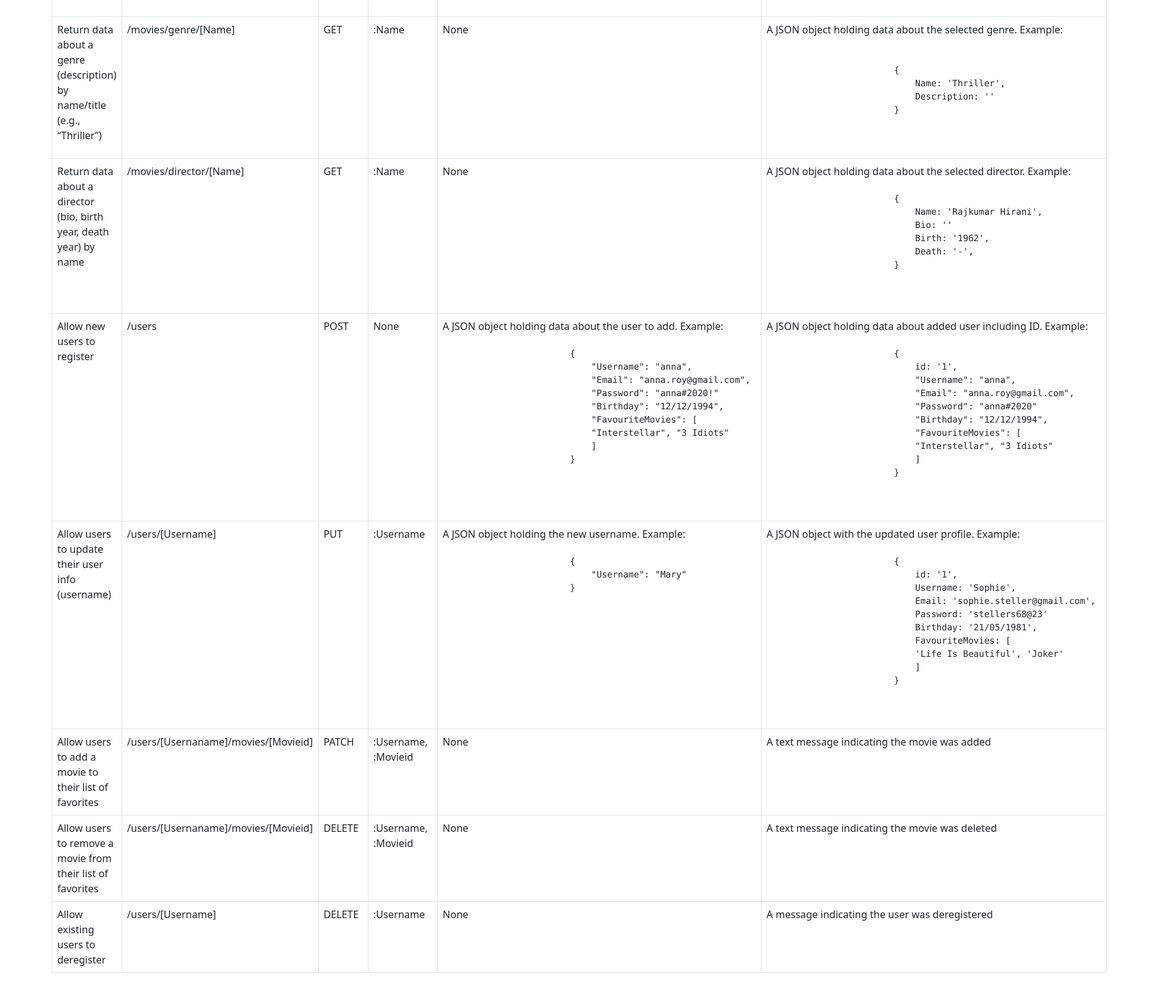
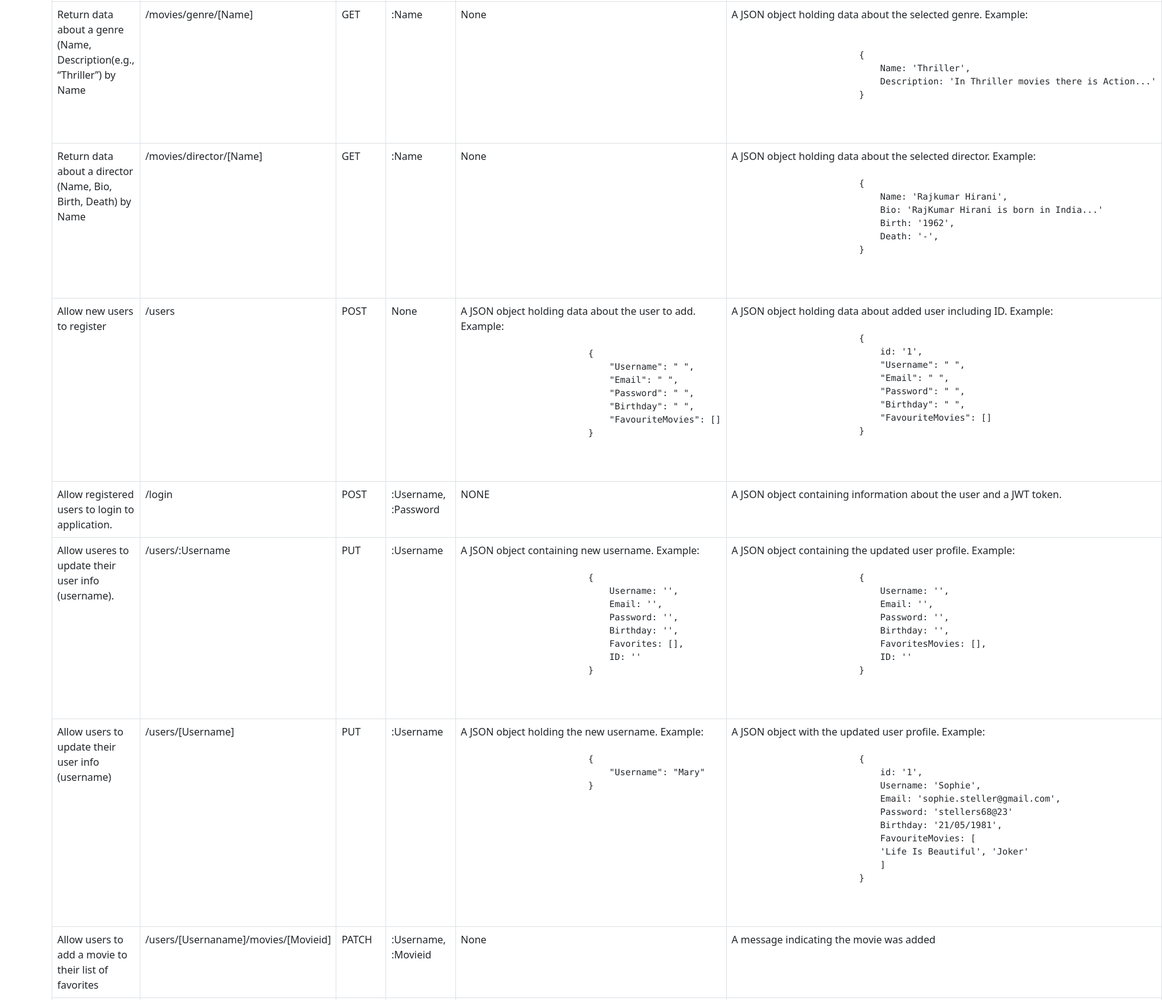
Before and after one commit to Aneri3112/myFlix, a website: page public/documentation.html in a window 1280 px wide. Shown: the part 759-2347 px from the top of the page at 63% size, 1845 px wide, since content can reach past the window. Before the commit the page ends 2320 px from the top, so only its background shows below. Drawn offline with nearby package versions, Linux system fonts and the light colour scheme.

Commit message:
Update Documentation

```diff
--- a/public/documentation.html
+++ b/public/documentation.html
@@ -66,7 +66,7 @@
          </tr>
 
         <tr>
-            <td>Return data about a genre (description) by name/title (e.g., “Thriller”)</td>
+            <td>Return data about a genre (Name, Description(e.g., “Thriller”) by Name</td>
             <td>/movies/genre/[Name]</td>
             <td>GET</td>
             <td>:Name</td>
@@ -76,7 +76,7 @@
                     <code>
                         {
                             Name: 'Thriller',
-                            Description: ''
+                            Description: 'In Thriller movies there is Action...'
                         }
                     </code>
                 </pre>
@@ -84,7 +84,7 @@
         </tr>
 
         <tr>
-            <td>Return data about a director (bio, birth year, death year) by name</td>
+            <td>Return data about a director (Name, Bio, Birth, Death) by Name</td>
             <td>/movies/director/[Name]</td>
             <td>GET</td>
             <td>:Name</td>
@@ -94,7 +94,7 @@
                     <code>
                         {
                             Name: 'Rajkumar Hirani',
-                            Bio: ''
+                            Bio: 'RajKumar Hirani is born in India...'
                             Birth: '1962',
                             Death: '-',
                         }
@@ -112,13 +112,11 @@
                 <pre>
                     <code>
                         {
-                            "Username": "anna",
-                            "Email": "anna.roy@gmail.com",
-                            "Password": "anna#2020!"
-                            "Birthday": "12/12/1994",
-                            "FavouriteMovies": [
-                            "Interstellar", "3 Idiots"
-                            ]
+                            "Username": " ",
+                            "Email": " ",
+                            "Password": " ",
+                            "Birthday": " ",
+                            "FavouriteMovies": []
                         }
                     </code>
                 </pre>
@@ -128,19 +126,58 @@
                     <code>
                         {
                             id: '1',
-                            "Username": "anna",
-                            "Email": "anna.roy@gmail.com",
-                            "Password": "anna#2020"
-                            "Birthday": "12/12/1994",
-                            "FavouriteMovies": [
-                            "Interstellar", "3 Idiots"
-                            ]
+                            "Username": " ",
+                            "Email": " ",
+                            "Password": " ",
+                            "Birthday": " ",
+                            "FavouriteMovies": []
                         }
                     </code>
                 </pre>
             </td>
         </tr>
-
+        <tr>
+            <td>Allow registered users to login to application.</td>
+            <td>/login</td>
+            <td>POST</td>
+            <td>:Username, :Password</td>
+            <td>NONE</td>
+            <td>A JSON object containing information about the user and a JWT token.</td>
+        </tr>
+        <tr>
+            <td>Allow useres to update their user info (username).</td>
+            <td>/users/:Username</td>
+            <td>PUT</td>
+            <td>:Username</td>
+            <td>A JSON object containing new username. Example:
+                <pre>
+                    <code>
+                        {
+                            Username: '',
+                            Email: '',
+                            Password: '',
+                            Birthday: '',
+                            Favorites: [],
+                            ID: ''
+                        }
+                    </code>
+                </pre>
+            </td>
+            <td>A JSON object containing the updated user profile. Example:
+                <pre>
+                    <code>
+                        {
+                            Username: '',
+                            Email: '',
+                            Password: '',
+                            Birthday: '',
+                            FavoritesMovies: [],
+                            ID: ''
+                        }
+                    </code>
+                </pre>
+            </td>
+        </tr>
         <tr>
             <td>Allow users to update their user info (username)</td>
             <td>/users/[Username]</td>
@@ -179,7 +216,7 @@
             <td>PATCH</td>
             <td>:Username, :Movieid</td>
             <td>None</td>
-            <td>A text message indicating the movie was added</td>
+            <td>A message indicating the movie was added</td>
         </tr>
 
         <tr>
@@ -188,7 +225,7 @@
             <td>DELETE</td>
             <td>:Username, :Movieid</td>
             <td>None</td>
-            <td>A text message indicating the movie was deleted</td>
+            <td>A message indicating the movie was deleted</td>
         </tr>
 
         <tr>
@@ -197,7 +234,7 @@
             <td>DELETE</td>
             <td>:Username</td>
             <td>None</td>
-            <td>A message indicating the user was deregistered</td>
+            <td>A message indicating the user was deleted</td>
         </tr>
     </tbody>
   </table>
```
